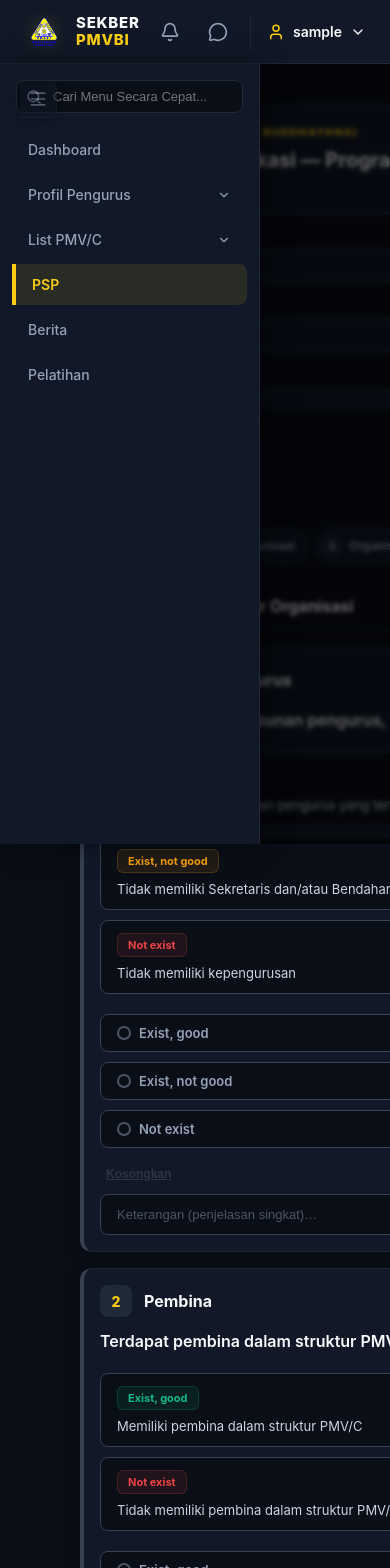
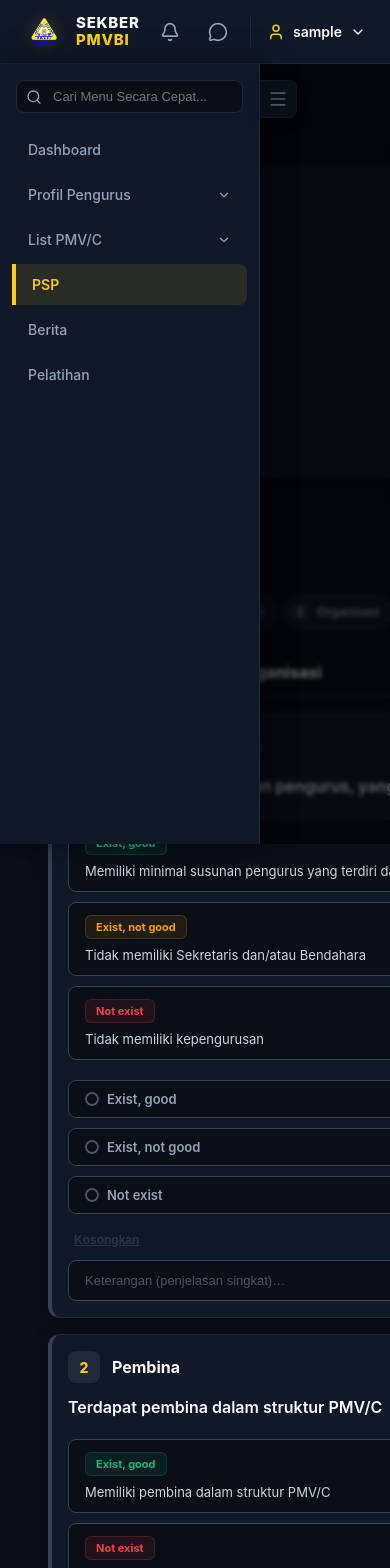
Before and after one commit to Paltonic/SekberSumut, a Next.js app: page /dashboard/formpsp in a window 390 px wide. Shown: the top 1568 px of the page. Built offline with nearby package versions, Linux system fonts and the light colour scheme; sample sign-in values are in the browser's storage.

Commit message:
v1.0.5 Perubahan tampilan form psp

```diff
--- a/app/dashboard/Dashboard.css
+++ b/app/dashboard/Dashboard.css
@@ -513,12 +513,6 @@
     z-index: 80;
     backdrop-filter: blur(2px);
   }
-
-  /* ✅ PERBAIKAN: Tombol hamburger nempel di pinggir layar saat mode Mobile */
-  .floating-hamburger.open,
-  .floating-hamburger.closed {
-    left: 0px;
-  }
 }
 
 /* ================= DROPDOWN MENU SIDEBAR ================= */
--- a/app/dashboard/formpsp/formpsp.css
+++ b/app/dashboard/formpsp/formpsp.css
@@ -509,7 +509,7 @@
 .psp-statusPending { background: #1F2937; color: #94A3B8; border: 1px solid #374151; }
 
 /* ============================== RESPONSIVE ============================== */
-@media (max-width: 1024px) {
+/* @media (max-width: 1024px) {
   .psp-pageHeader { grid-template-columns: 1fr; gap: 20px; }
   .psp-dock { left: 0; }
 
@@ -524,6 +524,67 @@
   .psp-dockInner {
     padding-left: 56px;
     padding-right: 16px;
+  }
+} */
+
+@media (max-width: 1024px) {
+  .psp-page {
+    /* 1. Jarak atas buat ngasih ruang header (misal 80px) */
+    /* 2. Jarak kiri-kanan dibikin 24px biar mirip dashboard */
+    /* 3. Jarak bawah 40px */
+    padding: 80px 24px 40px !important;
+
+    /* Paksa lebar penuh biar nggak geser ke kiri */
+    width: 100% !important;
+    max-width: 100% !important;
+    box-sizing: border-box !important;
+  }
+
+  .psp-page--complete {
+    padding-bottom: 260px !important;
+  }
+
+  /* Ini buat ngerapihin isi form di dalamnya biar ikut melebar */
+  .psp-form-container,
+  .psp-card,
+  .psp-content {
+    width: 100% !important;
+    max-width: 100% !important;
+    margin-left: 0 !important;
+  }
+
+  .psp-dockInner {
+    padding-left: 24px !important;
+    padding-right: 24px !important;
+  }
+}
+
+@media (max-width: 1024px) {
+
+  /* 1. Bikin Judul dan Form jadi tumpuk atas-bawah (1 kolom) */
+  .psp-pageHeader, /* Ganti dengan class pembungkus form kamu */
+  .form-grid-wrapper {
+    display: flex !important;
+    flex-direction: column !important; /* Ini kuncinya: bikin berderet ke bawah */
+    gap: 20px !important; /* Kasih jarak antara judul dan input */
+  }
+
+  /* 2. Rapihin teks judul biar nggak kegedean di HP */
+  .psp-pageHeader h1,
+  .psp-title {
+    font-size: 20px !important; /* Kecilin dikit */
+    line-height: 1.4 !important;
+  }
+
+  /* 3. Rapihin tombol di bawah (Sebelumnya, 1/12, Selanjutnya, Reset) */
+  .psp-navigation-buttons { /* Sesuaikan nama class-nya */
+    display: flex !important;
+    flex-direction: column !important; /* Tombol numpuk ke bawah */
+    gap: 10px !important;
+  }
+
+  .psp-navigation-buttons button {
+    width: 100% !important; /* Bikin tombol selebar layar biar gampang dipencet */
   }
 }
 
--- a/app/dashboard/layout.css
+++ b/app/dashboard/layout.css
@@ -243,4 +243,12 @@
   .dashboard-container[data-sidebar="closed"] {
     --sidebar-width: 0px;
   }
+
+  .floating-hamburger.closed {
+    left: 0px;
+  }
+
+  .floating-hamburger.open {
+    left: 260px; /* Ini bikin dia geser ke kanan saat menu dibuka */
+  }
 }
```
